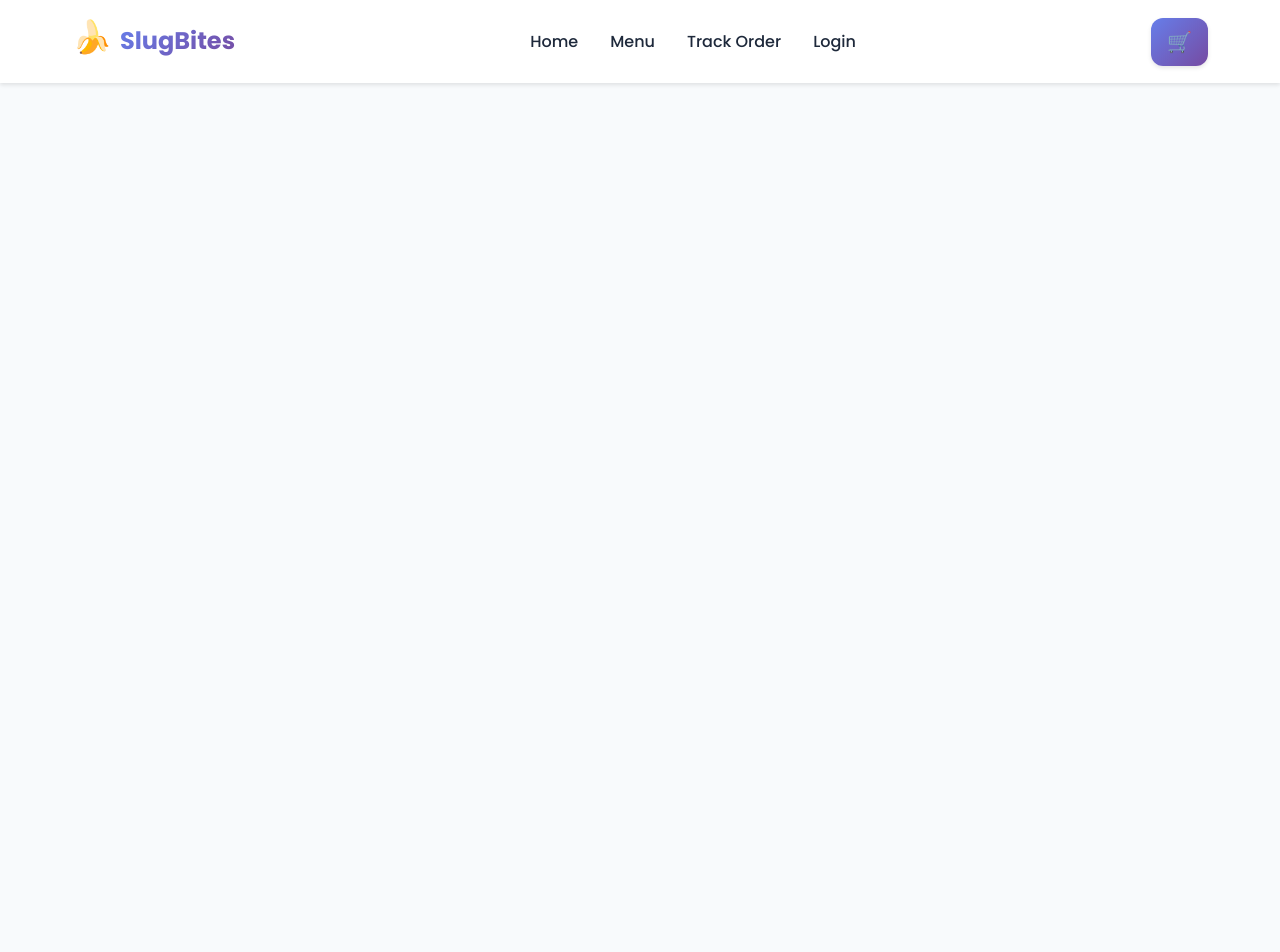
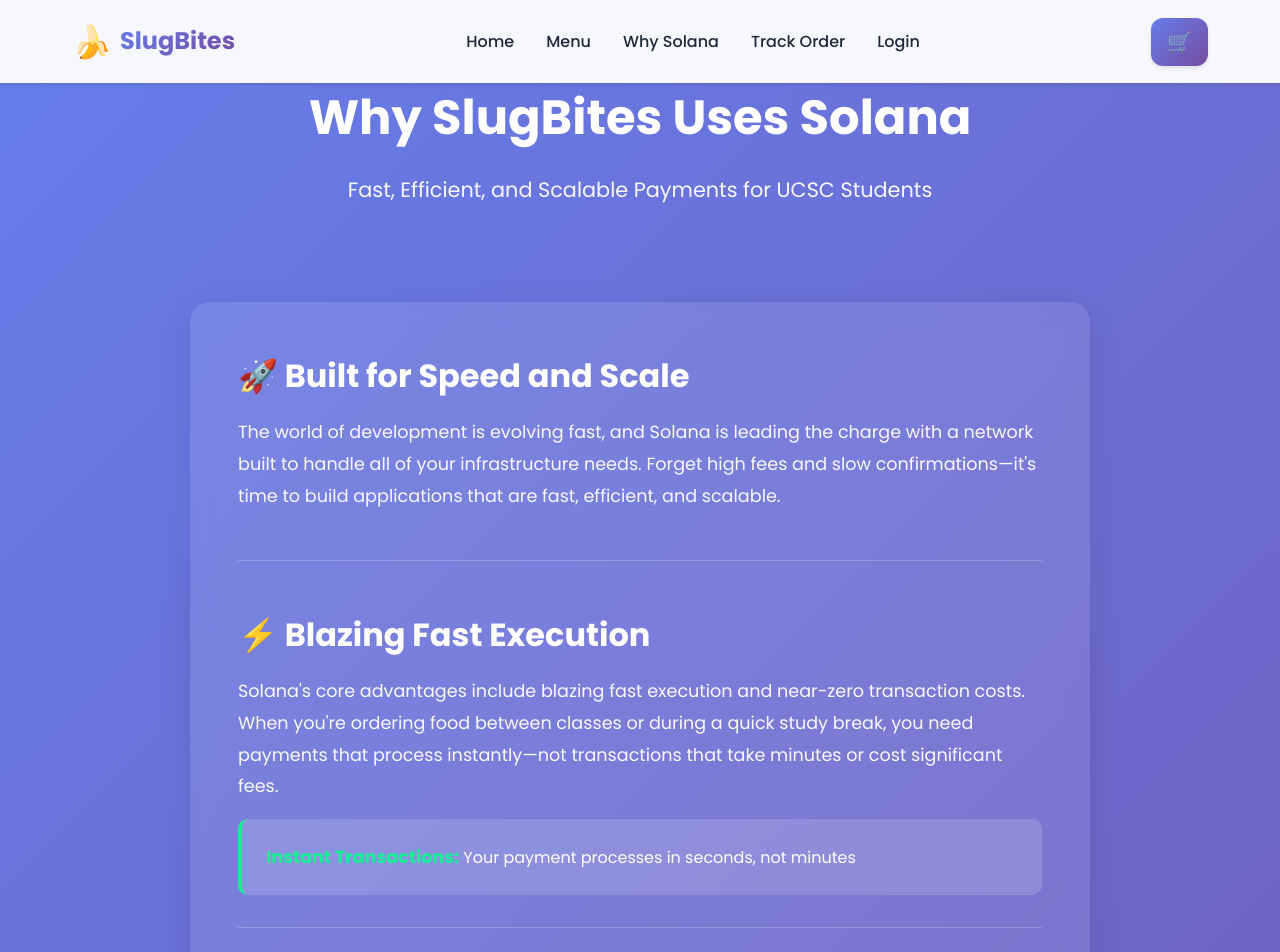
Before and after one commit to mit37/aerobytes, a React (Create React App) app: page /solana in a window 1280 px wide. Shown: the top 952 px of the page. Before the commit the page ends 800 px from the top, so only its background shows below. Built offline with nearby package versions, Linux system fonts and the light colour scheme; no server answers.

Commit message:
Add Solana payment integration and Why Solana page for MLH prize track

```diff
--- a/api/menu-items.js
+++ b/api/menu-items.js
@@ -12,11 +12,6 @@
 
 // Helper to get current meal period based on time
 function getCurrentMealPeriod() {
-  // TEMPORARY: Set to 7:30 AM for local testing
-  // TODO: Remove this and use actual time for production
-  return 'Breakfast'; // 7:30 AM is during Breakfast hours (7-11:30 AM)
-
-  /* Original time-based logic (commented out for testing):
   const now = new Date();
   const hour = now.getHours();
   const minute = now.getMinutes();
@@ -33,7 +28,6 @@
   } else {
     return 'Closed';
   }
-  */
 }
 
 module.exports = async (req, res) => {
--- a/src/App.js
+++ b/src/App.js
@@ -10,6 +10,7 @@
 import OrderTracking from './pages/OrderTracking';
 import Profile from './pages/Profile';
 import Login from './pages/Login';
+import Solana from './pages/Solana';
 import './App.css';
 
 function App() {
@@ -27,6 +28,7 @@
               <Route path="/track-order" element={<OrderTracking />} />
               <Route path="/profile" element={<Profile />} />
               <Route path="/login" element={<Login />} />
+              <Route path="/solana" element={<Solana />} />
             </Routes>
           </div>
         </Router>
--- a/src/components/Navbar.js
+++ b/src/components/Navbar.js
@@ -33,6 +33,9 @@
           </Link>
           <Link to="/menu" className="navbar-link" onClick={() => setIsMobileMenuOpen(false)}>
             Menu
+          </Link>
+          <Link to="/solana" className="navbar-link" onClick={() => setIsMobileMenuOpen(false)}>
+            Why Solana
           </Link>
           <Link to="/track-order" className="navbar-link" onClick={() => setIsMobileMenuOpen(false)}>
             Track Order
--- a/src/pages/Cart.css
+++ b/src/pages/Cart.css
@@ -86,8 +86,15 @@
 }
 
 .total h2 {
-  margin: 0 0 1.5rem 0;
+  margin: 0 0 0.5rem 0;
   color: #333;
+}
+
+.solana-badge {
+  color: #14f195;
+  font-weight: 500;
+  margin: 0;
+  font-size: 0.9rem;
 }
 
 .cart-actions {
--- a/src/pages/Cart.js
+++ b/src/pages/Cart.js
@@ -4,10 +4,17 @@
 import { useNavigate } from 'react-router-dom';
 import './Cart.css';
 
+// Convert USD to SOL (approximate rate: 1 SOL ≈ $100)
+const USD_TO_SOL_RATE = 100;
+
 function Cart() {
   const { items, removeFromCart, updateQuantity, clearCart, getTotalPrice } = useCart();
   const { user } = useUser();
   const navigate = useNavigate();
+
+  const getTotalPriceInSOL = () => {
+    return getTotalPrice() / USD_TO_SOL_RATE;
+  };
 
   const handleCheckout = () => {
     if (!user) {
@@ -53,7 +60,8 @@
       </div>
       <div className="cart-summary">
         <div className="total">
-          <h2>Meal Bundle Total: ${getTotalPrice().toFixed(2)}</h2>
+          <h2>Meal Bundle Total: {getTotalPriceInSOL().toFixed(4)} SOL</h2>
+          <p className="solana-badge">💎 Powered by Solana</p>
         </div>
         <div className="cart-actions">
           <button onClick={clearCart}>Clear Cart</button>
--- a/src/pages/Checkout.css
+++ b/src/pages/Checkout.css
@@ -36,6 +36,31 @@
   padding-top: 1rem;
   border-top: 2px solid #333;
   font-size: 1.2rem;
+}
+
+.payment-method {
+  margin-top: 0.5rem;
+  font-size: 0.9rem;
+  color: #14f195;
+  font-weight: 500;
+}
+
+.solana-payment-info {
+  background: linear-gradient(135deg, #667eea 0%, #764ba2 100%);
+  color: white;
+  padding: 1rem;
+  border-radius: 8px;
+  margin-bottom: 1rem;
+  text-align: center;
+}
+
+.solana-payment-info p {
+  margin: 0.25rem 0;
+}
+
+.solana-benefits {
+  font-size: 0.85rem;
+  opacity: 0.9;
 }
 
 .checkout-form {
--- a/src/pages/Checkout.js
+++ b/src/pages/Checkout.js
@@ -107,11 +107,12 @@
           {items.map((item) => (
             <div key={item.id} className="order-item">
               <span>{item.name} x {item.quantity}</span>
-              <span>${((item.price || 0) * item.quantity).toFixed(2)}</span>
+              <span>{((item.price || 0) * item.quantity / USD_TO_SOL_RATE).toFixed(4)} SOL</span>
             </div>
           ))}
           <div className="order-total">
-            <strong>Total: ${getTotalPrice().toFixed(2)}</strong>
+            <strong>Total: {getTotalPriceInSOL().toFixed(4)} SOL</strong>
+            <p className="payment-method">💎 Payment via Solana Blockchain</p>
           </div>
         </div>
         <div className="checkout-form">
@@ -198,12 +199,16 @@
                 rows="3"
               />
             </div>
+            <div className="solana-payment-info">
+              <p>💎 This order will be processed using Solana blockchain</p>
+              <p className="solana-benefits">Instant • Low Fees • Secure</p>
+            </div>
             <button
               type="submit"
               className="place-order-btn"
               disabled={isSubmitting || items.length === 0}
             >
-              {isSubmitting ? 'Placing Order...' : 'Place Order'}
+              {isSubmitting ? 'Processing Payment...' : 'Pay with Solana'}
             </button>
           </form>
         </div>
--- a/src/pages/Menu.js
+++ b/src/pages/Menu.js
@@ -55,10 +55,19 @@
       // Build URL
       const url = `${API_BASE_URL}/api/menu-items?locationId=${locId}`;
 
-      const response = await fetch(url);
+      const response = await fetch(url, {
+        method: 'GET',
+        headers: {
+          'Content-Type': 'application/json',
+        },
+        // Add this to handle local network requests
+        mode: 'cors',
+      });
 
       if (!response.ok) {
-        throw new Error('Failed to fetch menu items');
+        const errorText = await response.text();
+        console.error('Menu items response not OK:', response.status, errorText);
+        throw new Error(`Failed to fetch menu items: ${response.status}`);
       }
 
       const data = await response.json();
@@ -206,8 +215,8 @@
       {!loading && !error && menuItems.length > 0 && (
         <>
           <div className="pricing-info" style={{ textAlign: 'center', margin: '1rem 0', padding: '1rem', backgroundColor: '#e6fffa', borderRadius: '8px' }}>
-            <h2>Unlimited Food Access: ${currentPrice.toFixed(2)}</h2>
-            <p>Select up to 4 items per order</p>
+            <h2>Unlimited Food Access: {(currentPrice / 100).toFixed(4)} SOL</h2>
+            <p>Select up to 4 items per order • 💎 Powered by Solana</p>
           </div>
           <div className="menu-items">
             {menuItems.map((item) => (
--- a/src/pages/OrderTracking.js
+++ b/src/pages/OrderTracking.js
@@ -105,7 +105,7 @@
                       </div>
                       <div className="history-summary">
                         <span>{hist.items.length} items</span>
-                        <span>${hist.total.toFixed(2)}</span>
+                        <span>{(hist.total / 100).toFixed(4)} SOL</span>
                         <span className="status-tag" style={{ color: getStatusColor(hist.status) }}>
                           {getStatusText(hist.status)}
                         </span>
@@ -171,12 +171,12 @@
                   <div key={item.id} className="order-item">
                     <span className="item-name">{item.name}</span>
                     <span className="item-quantity">x{item.quantity}</span>
-                    <span className="item-price">${(item.price * item.quantity).toFixed(2)}</span>
+                    <span className="item-price">{(item.price * item.quantity / 100).toFixed(4)} SOL</span>
                   </div>
                 ))}
               </div>
               <div className="order-total">
-                <strong>Total: ${order.total.toFixed(2)}</strong>
+                <strong>Total: {(order.total / 100).toFixed(4)} SOL</strong>
               </div>
             </div>
 
--- /dev/null
+++ b/src/pages/Solana.css
@@ -0,0 +1,116 @@
+.solana-page {
+  min-height: 100vh;
+  padding: 2rem;
+  background: linear-gradient(135deg, #667eea 0%, #764ba2 100%);
+  color: white;
+}
+
+.solana-hero {
+  text-align: center;
+  padding: 3rem 0;
+  margin-bottom: 3rem;
+}
+
+.solana-hero h1 {
+  font-size: 3rem;
+  margin-bottom: 1rem;
+  font-weight: 700;
+}
+
+.solana-hero .subtitle {
+  font-size: 1.3rem;
+  opacity: 0.95;
+}
+
+.solana-content {
+  max-width: 900px;
+  margin: 0 auto;
+  background: rgba(255, 255, 255, 0.1);
+  backdrop-filter: blur(10px);
+  border-radius: 20px;
+  padding: 3rem;
+  box-shadow: 0 8px 32px rgba(0, 0, 0, 0.1);
+}
+
+.solana-section {
+  margin-bottom: 3rem;
+  padding-bottom: 2rem;
+  border-bottom: 1px solid rgba(255, 255, 255, 0.2);
+}
+
+.solana-section:last-of-type {
+  border-bottom: none;
+}
+
+.solana-section h2 {
+  font-size: 2rem;
+  margin-bottom: 1rem;
+  color: #fff;
+}
+
+.solana-section p {
+  font-size: 1.1rem;
+  line-height: 1.8;
+  margin-bottom: 1rem;
+  opacity: 0.95;
+}
+
+.feature-box {
+  background: rgba(255, 255, 255, 0.15);
+  padding: 1.5rem;
+  border-radius: 10px;
+  margin-top: 1rem;
+  border-left: 4px solid #14f195;
+}
+
+.feature-box strong {
+  color: #14f195;
+  font-size: 1.1rem;
+}
+
+.solana-section.highlight {
+  background: rgba(20, 241, 149, 0.2);
+  padding: 2rem;
+  border-radius: 15px;
+  border: 2px solid rgba(20, 241, 149, 0.3);
+}
+
+.solana-cta {
+  text-align: center;
+  margin-top: 3rem;
+  padding-top: 2rem;
+  border-top: 2px solid rgba(255, 255, 255, 0.3);
+}
+
+.cta-button {
+  display: inline-block;
+  background: #14f195;
+  color: #000;
+  padding: 1rem 2.5rem;
+  border-radius: 50px;
+  text-decoration: none;
+  font-weight: 600;
+  font-size: 1.2rem;
+  transition: all 0.3s ease;
+  box-shadow: 0 4px 15px rgba(20, 241, 149, 0.3);
+}
+
+.cta-button:hover {
+  background: #12d882;
+  transform: translateY(-2px);
+  box-shadow: 0 6px 20px rgba(20, 241, 149, 0.4);
+}
+
+@media (max-width: 768px) {
+  .solana-hero h1 {
+    font-size: 2rem;
+  }
+
+  .solana-content {
+    padding: 2rem 1.5rem;
+  }
+
+  .solana-section h2 {
+    font-size: 1.5rem;
+  }
+}
--- /dev/null
+++ b/src/pages/Solana.js
@@ -0,0 +1,113 @@
+import React from 'react';
+import { Link } from 'react-router-dom';
+import './Solana.css';
+
+function Solana() {
+  return (
+    <div className="solana-page">
+      <div className="solana-hero">
+        <h1>Why SlugBites Uses Solana</h1>
+        <p className="subtitle">Fast, Efficient, and Scalable Payments for UCSC Students</p>
+      </div>
+
+      <div className="solana-content">
+        <section className="solana-section">
+          <h2>🚀 Built for Speed and Scale</h2>
+          <p>
+            The world of development is evolving fast, and Solana is leading the charge with a network
+            built to handle all of your infrastructure needs. Forget high fees and slow confirmations—it's
+            time to build applications that are fast, efficient, and scalable.
+          </p>
+        </section>
+
+        <section className="solana-section">
+          <h2>⚡ Blazing Fast Execution</h2>
+          <p>
+            Solana's core advantages include blazing fast execution and near-zero transaction costs.
+            When you're ordering food between classes or during a quick study break, you need payments
+            that process instantly—not transactions that take minutes or cost significant fees.
+          </p>
+          <div className="feature-box">
+            <strong>Instant Transactions:</strong> Your payment processes in seconds, not minutes
+          </div>
+        </section>
+
+        <section className="solana-section">
+          <h2>💰 Near-Zero Transaction Costs</h2>
+          <p>
+            Traditional payment processors charge fees that eat into your meal budget. With Solana,
+            transaction fees are fractions of a cent, meaning more of your money goes to food, not fees.
+          </p>
+          <div className="feature-box">
+            <strong>Cost Savings:</strong> Pay less than $0.001 per transaction vs. traditional 2-3% fees
+          </div>
+        </section>
+
+        <section className="solana-section">
+          <h2>🎓 Real-World Value for Students</h2>
+          <p>
+            As UCSC students, you're preparing for the real world. Learning to use modern payment
+            technologies like Solana gives you practical experience with cutting-edge blockchain
+            infrastructure that's being adopted by major companies worldwide.
+          </p>
+          <div className="feature-box">
+            <strong>Future-Proof Skills:</strong> Gain hands-on experience with technology used by
+            Fortune 500 companies and innovative startups
+          </div>
+        </section>
+
+        <section className="solana-section">
+          <h2>🍽️ Perfect for Flexible Meal Plans</h2>
+          <p>
+            Not everyone uses all their meal swipes or dining credits. With Solana, you can easily
+            pay for individual meals without being locked into rigid meal plans. This flexibility
+            means you only pay for what you actually eat, making it perfect for students with varying
+            schedules and dietary needs.
+          </p>
+          <div className="feature-box">
+            <strong>Flexibility:</strong> Pay per meal instead of committing to expensive meal plans
+            you might not fully use
+          </div>
+        </section>
+
+        <section className="solana-section">
+          <h2>🌐 High-Frequency, Real-World Ready</h2>
+          <p>
+            SlugBites leverages Solana's ability to handle instant, high-frequency transactions—perfect
+            for a food delivery service that needs to process hundreds of orders during peak meal times.
+            Whether it's breakfast rush, lunch between classes, or late-night study snacks, Solana
+            ensures smooth, instant payments.
+          </p>
+        </section>
+
+        <section className="solana-section">
+          <h2>🏆 MLH Best Use of Solana Prize Track</h2>
+          <p>
+            SlugBites is built for the <strong>MLH Best Use of Solana</strong> prize track, demonstrating
+            how Solana's infrastructure can power real-world consumer applications. We're showing how
+            blockchain technology can solve everyday problems—making food delivery faster, cheaper, and
+            more accessible for students.
+          </p>
+        </section>
+
+        <section className="solana-section highlight">
+          <h2>💡 The Future of Payments</h2>
+          <p>
+            With Solana, the possibilities are endless. We're building a prototype that can handle
+            massive, real-world volume while keeping costs low and transactions instant. This isn't
+            just a hackathon project—it's a glimpse into the future of how we'll pay for everyday
+            services.
+          </p>
+        </section>
+
+        <div className="solana-cta">
+          <Link to="/menu" className="cta-button">
+            Start Ordering with Solana →
+          </Link>
+        </div>
+      </div>
+    </div>
+  );
+}
+
+export default Solana;
```
Also changed, not shown: server.js (+14 -6 lines), 1 other file (tests, documents, lock files or other folders).
